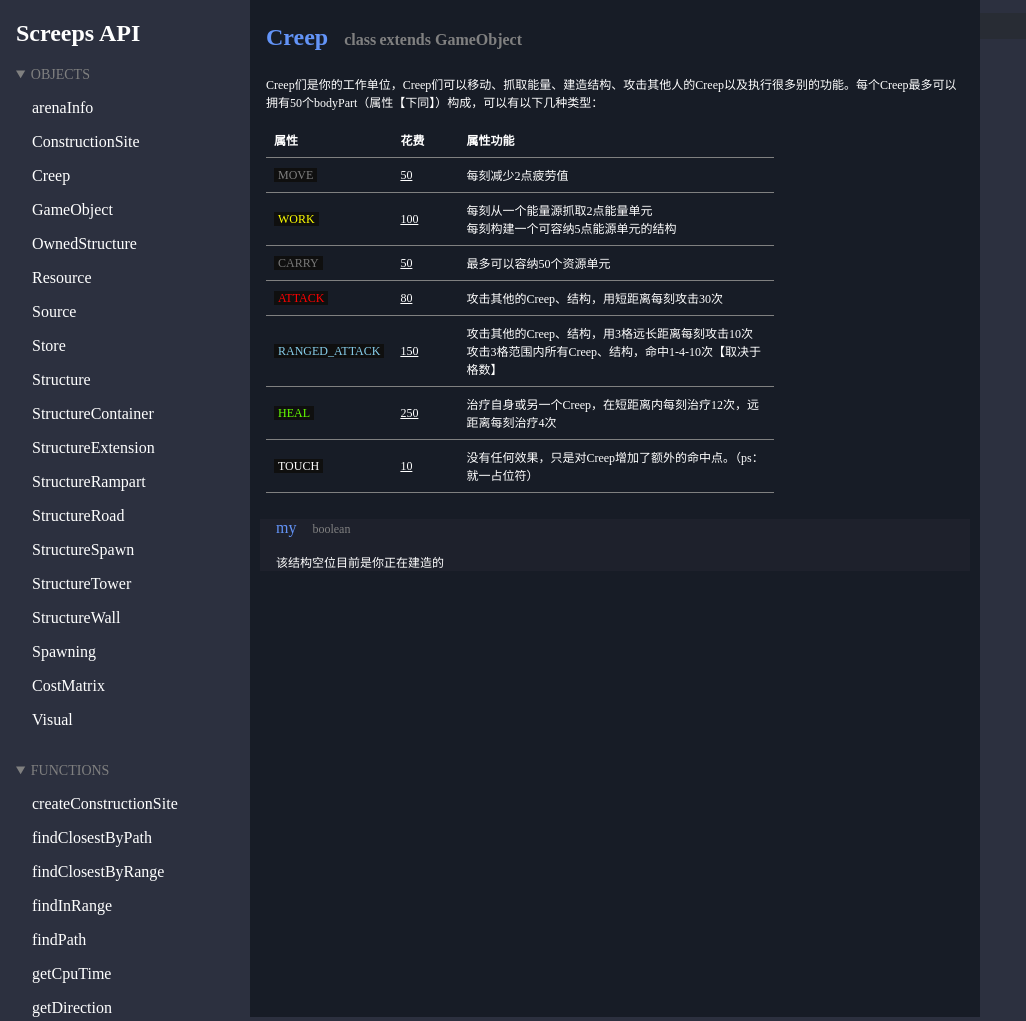
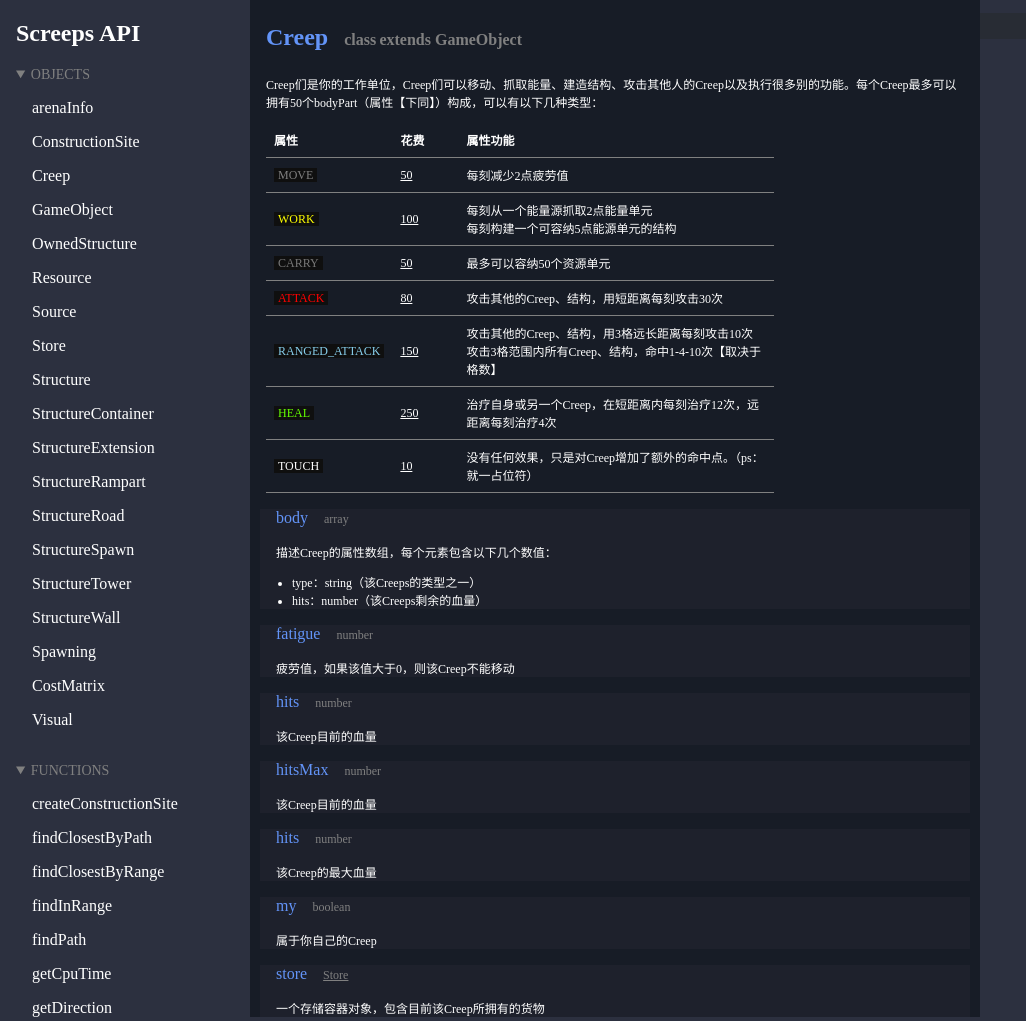
Before and after one commit to xphost008/ScreepsArenaCNDocs, a plain HTML site: page html/objects/Creep/index.html in a window 1280 px wide and 1017 px high. Shown: the whole page, without its empty margins (0-1026 px from the left). Drawn offline with Linux system fonts and the light colour scheme; files whose address does not match are found by name.

```diff
--- a/css/catalog.css
+++ b/css/catalog.css
@@ -157,6 +157,7 @@
     background-color: #1e212c;
     position: relative;
     left: 10px;
+    top: 0;
 }
 .f12 {
     font-size: 12px;
--- a/html/objects/Creep/index.html
+++ b/html/objects/Creep/index.html
@@ -67,26 +67,40 @@
                             </tbody>
                         </table>
                     </div>
-                    <div class="content-code" style="top: 10px;">
+                    <div class="content-code">
+                        <p style="color: #6394f8;" class="f16">body<span style="color: gray;" class="f12">array</span></p>
+                        <p class="f12">
+                            描述Creep的属性数组，每个元素包含以下几个数值：
+                            <ul class="f12" style="padding-left: 32px;">
+                                <li>type：string（该Creeps的类型之一）</li>
+                                <li>hits：number（该Creeps剩余的血量）</li>
+                            </ul>
+                        </p>
+                    </div>
+                    <div class="content-code">
+                        <p style="color: #6394f8;" class="f16">fatigue<span style="color: gray;" class="f12">number</span></p>
+                        <p class="f12">疲劳值，如果该值大于0，则该Creep不能移动</p>
+                    </div>
+                    <div class="content-code">
+                        <p style="color: #6394f8;" class="f16">hits<span style="color: gray;" class="f12">number</span></p>
+                        <p class="f12">该Creep目前的血量</p>
+                    </div>
+                    <div class="content-code">
+                        <p style="color: #6394f8;" class="f16">hitsMax<span style="color: gray;" class="f12">number</span></p>
+                        <p class="f12">该Creep目前的血量</p>
+                    </div>
+                    <div class="content-code">
+                        <p style="color: #6394f8;" class="f16">hits<span style="color: gray;" class="f12">number</span></p>
+                        <p class="f12">该Creep的最大血量</p>
+                    </div>
+                    <div class="content-code">
                         <p style="color: #6394f8;" class="f16">my<span style="color: gray;" class="f12">boolean</span></p>
-                        <p class="f12">该结构空位目前是你正在建造的</p>
+                        <p class="f12">属于你自己的Creep</p>
                     </div>
-                    <!-- <div class="content-code" style="top: 40px;">
-                        <p style="color: #6394f8;" class="f16">progress<span style="color: gray;" class="f12">number</span></p>
-                        <p class="f12">该结构目前建筑的进度</p>
+                    <div class="content-code">
+                        <p style="color: #6394f8;" class="f16">store<span style="color: gray;" class="f12"><a class="hl" href="../Store/">Store</a></span></p>
+                        <p class="f12">一个存储容器对象，包含目前该Creep所拥有的货物</p>
                     </div>
-                    <div class="content-code" style="top: 40px;">
-                        <p style="color: #6394f8;" class="f16">progressTotal<span style="color: gray;" class="f12">number</span></p>
-                        <p class="f12">场上要建筑的结构的总进度</p>
-                    </div>
-                    <div class="content-code" style="top: 40px;">
-                        <p style="color: #6394f8;" class="f16">structure<span style="color: gray;" class="f12"><a class="hl" href="../Structure/">Structure</a></span></p>
-                        <p class="f12">建造的结构（当该结构建完成时）</p>
-                    </div>
-                    <div class="content-code" style="top: 40px;">
-                        <p style="color: #6394f8;" class="f16">remove<span style="color: white;">()</p>
-                        <p class="f12">移除建造的结构</p>
-                    </div> -->
                 </div>
                 <div class="content-rright">
                     <pre><code class="javascript"></code></pre>
```
Also changed, not shown: html/objects/ConstructionSite/index.html (+5 -5 lines), html/objects/arenaInfo/index.html (+6 -6 lines), README.md (added).
